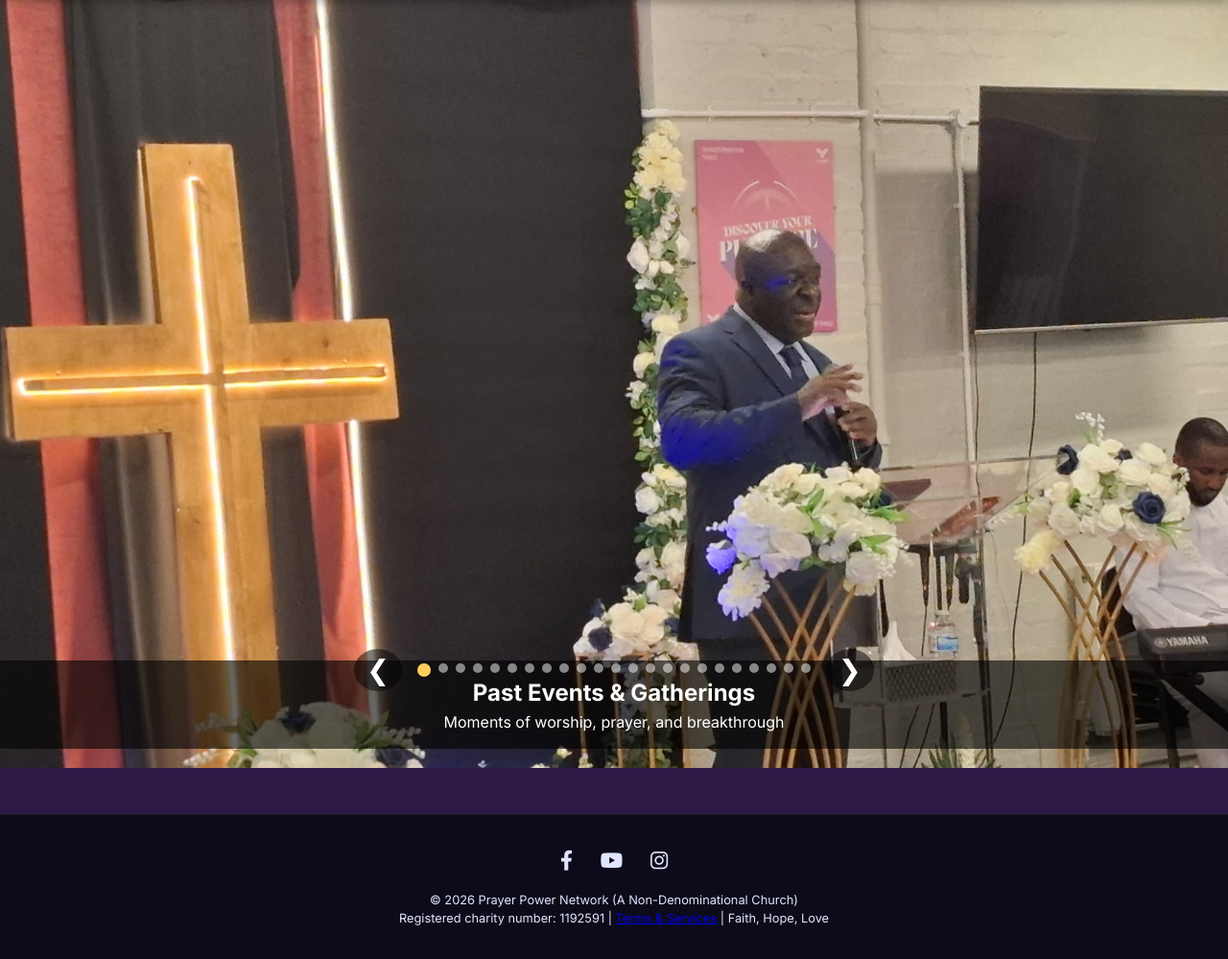
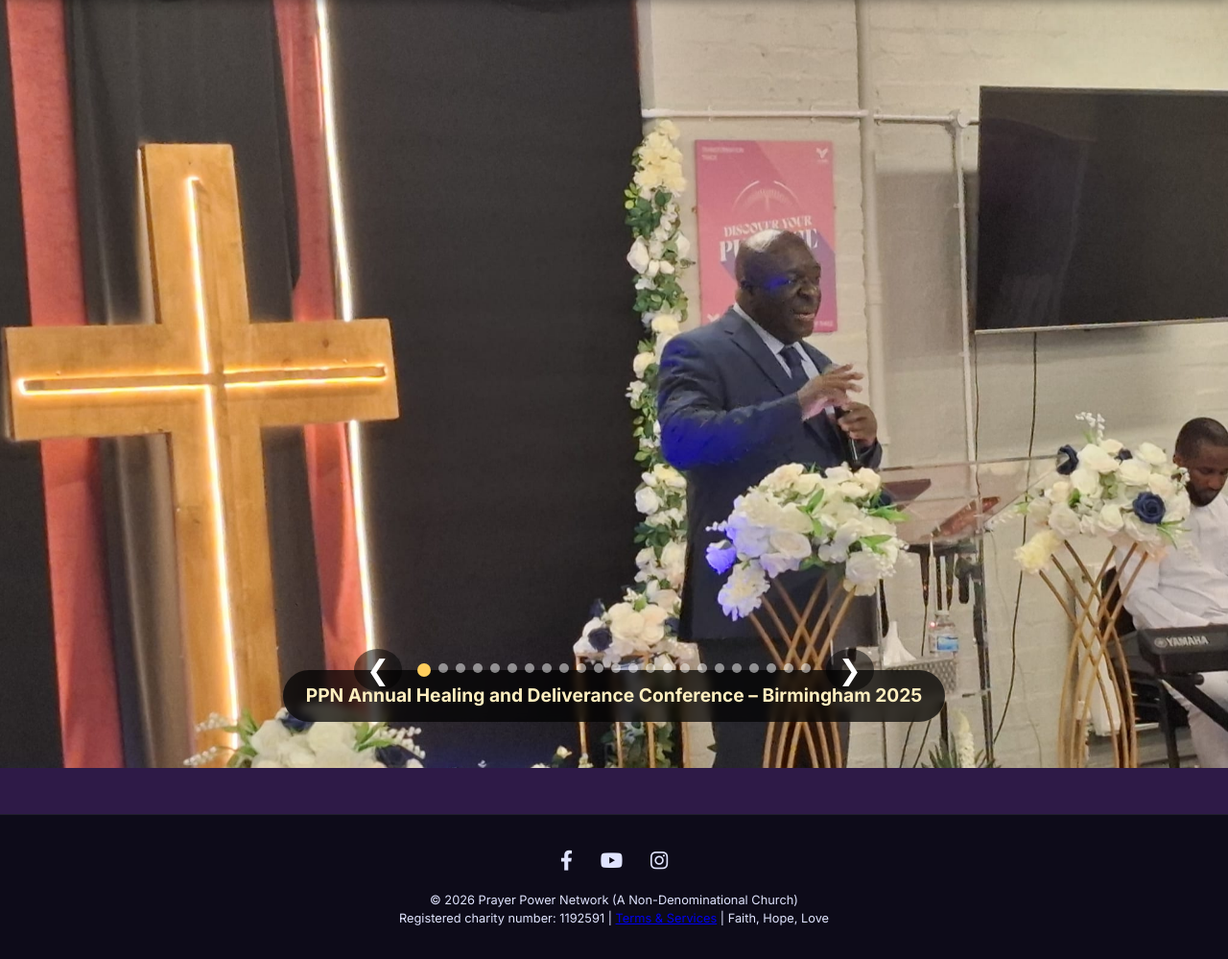
Before and after one commit to phylipgenty/PPN, a Django app: page /events/ in a window 1280 px wide. Shown: the part 81-1080 px from the top of the page at 96% size. Run offline with Django 5.2, Linux system fonts and the light colour scheme; data that the repository does not hold is empty.

Commit message:
Images organized

```diff
--- a/templates/events.html
+++ b/templates/events.html
@@ -33,22 +33,28 @@
     background-position: center;
     opacity: 0;
     transition: opacity 1.5s ease-in-out;
+    display: flex;
+    align-items: flex-end;
+    justify-content: center;
   }
 
   .gallery-section .gallery-slide.active {
     opacity: 1;
   }
 
-  .gallery-section .gallery-caption {
-    position: absolute;
-    bottom: 20px;
-    left: 0;
-    right: 0;
+  /* Per‑slide text overlay */
+  .slide-caption {
+    background: rgba(0,0,0,0.7);
+    color: #ffefc0;
+    padding: 0.8rem 1.5rem;
+    border-radius: 2rem;
+    margin-bottom: 3rem;
+    font-size: 1.2rem;
+    font-weight: bold;
     text-align: center;
-    color: white;
-    background: rgba(0,0,0,0.6);
-    padding: 1rem;
+    backdrop-filter: blur(4px);
     z-index: 2;
+    pointer-events: none;
   }
 
   .gallery-controls {
@@ -71,6 +77,7 @@
     cursor: pointer;
     padding: 0.3rem 0.8rem;
     border-radius: 50%;
+    z-index: 3;
   }
 
   .gallery-arrow:hover {
@@ -80,6 +87,7 @@
   .gallery-dots {
     display: flex;
     gap: 0.5rem;
+    z-index: 3;
   }
 
   .gallery-dot {
@@ -154,47 +162,103 @@
     .gallery-controls {
       bottom: 60px;
     }
+    .slide-caption {
+      font-size: 0.9rem;
+      padding: 0.5rem 1rem;
+      margin-bottom: 1.5rem;
+    }
   }
 </style>
 {% endblock %}
 
 {% block content %}
 
-<!-- ================= PAST EVENTS GALLERY ================= -->
+<!-- ================= PAST EVENTS GALLERY WITH PER‑SLIDE CAPTIONS ================= -->
 <div class="gallery-section" id="pastGallery">
   <div class="gallery-slideshow-container" id="pastSlideshow">
-    <!-- Birmingham 2025 -->
-    <div class="gallery-slide" style="background-image: url('{% static 'images/Birmingham/bir1.jpeg' %}');"></div>
-    <div class="gallery-slide" style="background-image: url('{% static 'images/Birmingham/bir2.jpeg' %}');"></div>
-    <div class="gallery-slide" style="background-image: url('{% static 'images/Birmingham/bir3.jpeg' %}');"></div>
-    <div class="gallery-slide" style="background-image: url('{% static 'images/Birmingham/bir4.jpeg' %}');"></div>
-    <div class="gallery-slide" style="background-image: url('{% static 'images/Birmingham/bir5.jpeg' %}');"></div>
-    <div class="gallery-slide" style="background-image: url('{% static 'images/Birmingham/bir6.jpeg' %}');"></div>
-    <!-- Edinburgh 2024 -->
-    <div class="gallery-slide" style="background-image: url('{% static 'images/Edinburgh/edi1.jpeg' %}');"></div>
-    <div class="gallery-slide" style="background-image: url('{% static 'images/Edinburgh/edi2.jpeg' %}');"></div>
-    <div class="gallery-slide" style="background-image: url('{% static 'images/Edinburgh/edi3.jpeg' %}');"></div>
-    <div class="gallery-slide" style="background-image: url('{% static 'images/Edinburgh/edi4.jpeg' %}');"></div>
-    <div class="gallery-slide" style="background-image: url('{% static 'images/Edinburgh/edi5.jpeg' %}');"></div>
-    <div class="gallery-slide" style="background-image: url('{% static 'images/Edinburgh/edi6.jpeg' %}');"></div>
-    <div class="gallery-slide" style="background-image: url('{% static 'images/Edinburgh/edi7.jpeg' %}');"></div>
-    <div class="gallery-slide" style="background-image: url('{% static 'images/Edinburgh/edi8.jpeg' %}');"></div>
-    <div class="gallery-slide" style="background-image: url('{% static 'images/Edinburgh/edi9.jpeg' %}');"></div>
-    <!-- Northampton 2025 -->
-    <div class="gallery-slide" style="background-image: url('{% static 'images/Northampton/nor1.jpeg' %}');"></div>
-    <div class="gallery-slide" style="background-image: url('{% static 'images/Northampton/nor2.jpeg' %}');"></div>
-    <div class="gallery-slide" style="background-image: url('{% static 'images/Northampton/nor3.jpeg' %}');"></div>
-    <div class="gallery-slide" style="background-image: url('{% static 'images/Northampton/nor4.jpeg' %}');"></div>
-    <div class="gallery-slide" style="background-image: url('{% static 'images/Northampton/nor5.jpeg' %}');"></div>
-    <div class="gallery-slide" style="background-image: url('{% static 'images/Northampton/nor6.jpeg' %}');"></div>
-    <div class="gallery-slide" style="background-image: url('{% static 'images/Northampton/nor7.jpeg' %}');"></div>
-    <div class="gallery-slide" style="background-image: url('{% static 'images/Northampton/nor8.jpeg' %}');"></div>
-    <!-- Add more slides as needed -->
+
+    <!-- Birmingham 2025 slides -->
+    <div class="gallery-slide" style="background-image: url('{% static 'images/Birmingham/bir1.jpeg' %}');">
+      <div class="slide-caption">PPN Annual Healing and Deliverance Conference – Birmingham 2025</div>
+    </div>
+    <div class="gallery-slide" style="background-image: url('{% static 'images/Birmingham/bir2.jpeg' %}');">
+      <div class="slide-caption">PPN Annual Healing and Deliverance Conference – Birmingham 2025</div>
+    </div>
+    <div class="gallery-slide" style="background-image: url('{% static 'images/Birmingham/bir3.jpeg' %}');">
+      <div class="slide-caption">PPN Annual Healing and Deliverance Conference – Birmingham 2025</div>
+    </div>
+    <div class="gallery-slide" style="background-image: url('{% static 'images/Birmingham/bir4.jpeg' %}');">
+      <div class="slide-caption">PPN Annual Healing and Deliverance Conference – Birmingham 2025</div>
+    </div>
+    <div class="gallery-slide" style="background-image: url('{% static 'images/Birmingham/bir5.jpeg' %}');">
+      <div class="slide-caption">PPN Annual Healing and Deliverance Conference – Birmingham 2025</div>
+    </div>
+    <div class="gallery-slide" style="background-image: url('{% static 'images/Birmingham/bir6.jpeg' %}');">
+      <div class="slide-caption">PPN Annual Healing and Deliverance Conference – Birmingham 2025</div>
+    </div>
+
+    <!-- Edinburgh 2024 slides -->
+    <div class="gallery-slide" style="background-image: url('{% static 'images/Edinburgh/edi1.jpeg' %}');">
+      <div class="slide-caption">PPN Annual Healing and Deliverance Conference – Edinburgh 2024</div>
+    </div>
+    <div class="gallery-slide" style="background-image: url('{% static 'images/Edinburgh/edi2.jpeg' %}');">
+      <div class="slide-caption">PPN Annual Healing and Deliverance Conference – Edinburgh 2024</div>
+    </div>
+    <div class="gallery-slide" style="background-image: url('{% static 'images/Edinburgh/edi3.jpeg' %}');">
+      <div class="slide-caption">PPN Annual Healing and Deliverance Conference – Edinburgh 2024</div>
+    </div>
+    <div class="gallery-slide" style="background-image: url('{% static 'images/Edinburgh/edi4.jpeg' %}');">
+      <div class="slide-caption">PPN Annual Healing and Deliverance Conference – Edinburgh 2024</div>
+    </div>
+    <div class="gallery-slide" style="background-image: url('{% static 'images/Edinburgh/edi5.jpeg' %}');">
+      <div class="slide-caption">PPN Annual Healing and Deliverance Conference – Edinburgh 2024</div>
+    </div>
+    <div class="gallery-slide" style="background-image: url('{% static 'images/Edinburgh/edi6.jpeg' %}');">
+      <div class="slide-caption">PPN Annual Healing and Deliverance Conference – Edinburgh 2024</div>
+    </div>
+    <div class="gallery-slide" style="background-image: url('{% static 'images/Edinburgh/edi7.jpeg' %}');">
+      <div class="slide-caption">PPN Annual Healing and Deliverance Conference – Edinburgh 2024</div>
+    </div>
+    <div class="gallery-slide" style="background-image: url('{% static 'images/Edinburgh/edi8.jpeg' %}');">
+      <div class="slide-caption">PPN Annual Healing and Deliverance Conference – Edinburgh 2024</div>
+    </div>
+    <div class="gallery-slide" style="background-image: url('{% static 'images/Edinburgh/edi9.jpeg' %}');">
+      <div class="slide-caption">PPN Annual Healing and Deliverance Conference – Edinburgh 2024</div>
+    </div>
+
+    <!-- Northampton 2025 slides -->
+    <div class="gallery-slide" style="background-image: url('{% static 'images/Northampton/nor7.jpeg' %}');">
+      <div class="slide-caption">Leaders and Ministers Retreat – Northampton 2025</div>
+    </div>
+    <div class="gallery-slide" style="background-image: url('{% static 'images/Northampton/nor2.jpeg' %}');">
+      <div class="slide-caption">Leaders and Ministers Retreat – Northampton 2025</div>
+    </div>
+    <div class="gallery-slide" style="background-image: url('{% static 'images/Northampton/nor3.jpeg' %}');">
+      <div class="slide-caption">Leaders and Ministers Retreat – Northampton 2025</div>
+    </div>
+    <div class="gallery-slide" style="background-image: url('{% static 'images/Northampton/nor4.jpeg' %}');">
+      <div class="slide-caption">Leaders and Ministers Retreat – Northampton 2025</div>
+    </div>
+    <div class="gallery-slide" style="background-image: url('{% static 'images/Northampton/nor5.jpeg' %}');">
+      <div class="slide-caption">Leaders and Ministers Retreat – Northampton 2025</div>
+    </div>
+    <div class="gallery-slide" style="background-image: url('{% static 'images/Northampton/nor6.jpeg' %}');">
+      <div class="slide-caption">Leaders and Ministers Retreat – Northampton 2025</div>
+    </div>
+    <div class="gallery-slide" style="background-image: url('{% static 'images/Northampton/nor1.jpeg' %}');">
+      <div class="slide-caption">Leaders and Ministers Retreat – Northampton 2026</div>
+    </div>
+    <div class="gallery-slide" style="background-image: url('{% static 'images/Northampton/nor8.jpeg' %}');">
+      <div class="slide-caption">Leaders and Ministers Retreat – Northampton 2026</div>
+    </div>
+
+    <!-- Northampton 2026 slides (if any) – add with appropriate caption -->
+    <!-- <div class="gallery-slide" style="background-image: url('...');">
+      <div class="slide-caption">Leaders and Ministers Retreat – Northampton 2026</div>
+    </div> -->
+
   </div>
-  <div class="gallery-caption">
-    <h2>Past Events & Gatherings</h2>
-    <p>Moments of worship, prayer, and breakthrough</p>
-  </div>
+
   <div class="gallery-controls">
     <button class="gallery-arrow pastPrevBtn">&#10094;</button>
     <div class="gallery-dots" id="pastDots"></div>
```
